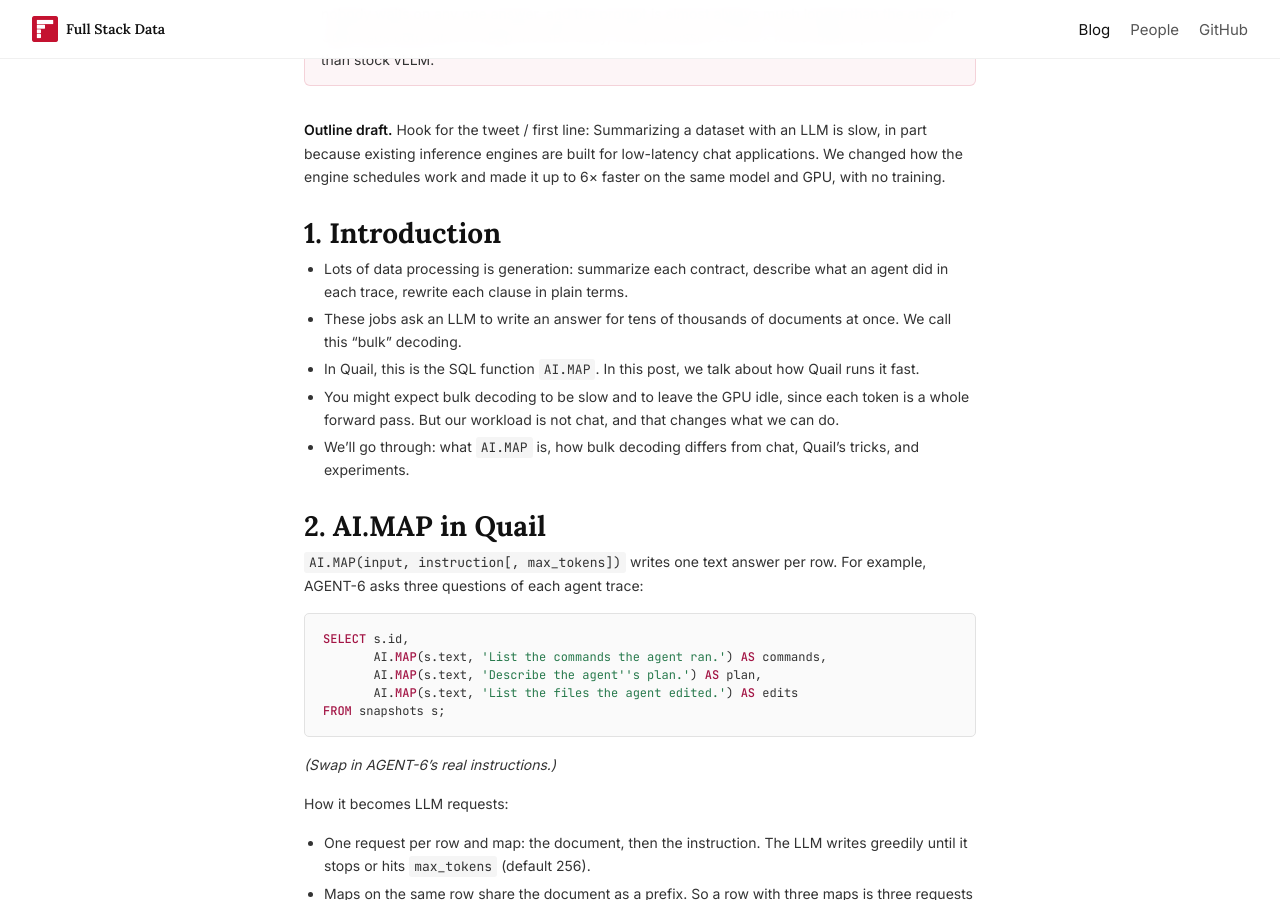
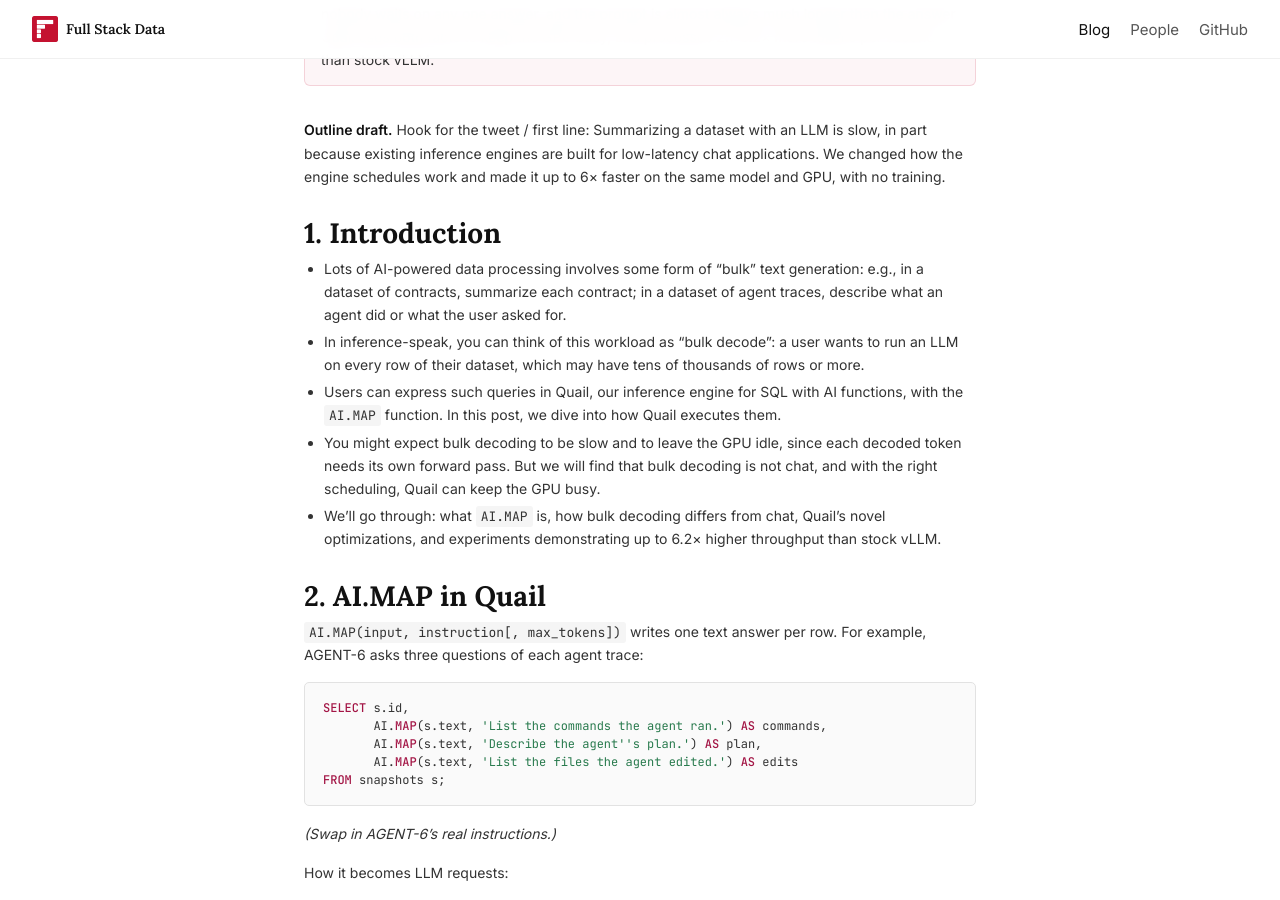
Before and after one commit to fsdatalab/fsdatalab.github.io, a Jekyll site: the page built from _posts/2026-11-03-ai-map.md, in a window 1280 px wide and 900 px high, scrolled down 419 px. Built offline with Jekyll 4.4.1, drawn with Linux system fonts in a browser that asks for light colours.

Commit message:
Rewrite the AI.MAP post's introduction
Co-Authored-By: Claude Opus 5.5 <noreply@anthropic.com>
Claude-Session: https://claude.ai/code/session_012G22YMQssRfNYLRetzTaCz

```diff
--- a/_posts/2026-11-03-ai-map.md
+++ b/_posts/2026-11-03-ai-map.md
@@ -16,11 +16,11 @@ description: "Outline draft: how Quail runs LLM summaries over a whole dataset u
 
 # 1. Introduction
 
-- Lots of data processing is generation: summarize each contract, describe what an agent did in each trace, rewrite each clause in plain terms.
-- These jobs ask an LLM to write an answer for tens of thousands of documents at once. We call this "bulk" decoding.
-- In Quail, this is the SQL function `AI.MAP`. In this post, we talk about how Quail runs it fast.
-- You might expect bulk decoding to be slow and to leave the GPU idle, since each token is a whole forward pass. But our workload is not chat, and that changes what we can do.
-- We'll go through: what `AI.MAP` is, how bulk decoding differs from chat, Quail's tricks, and experiments.
+- Lots of AI-powered data processing involves some form of "bulk" text generation: e.g., in a dataset of contracts, summarize each contract; in a dataset of agent traces, describe what an agent did or what the user asked for.
+- In inference-speak, you can think of this workload as "bulk decode": a user wants to run an LLM on every row of their dataset, which may have tens of thousands of rows or more.
+- Users can express such queries in Quail, our inference engine for SQL with AI functions, with the `AI.MAP` function. In this post, we dive into how Quail executes them.
+- You might expect bulk decoding to be slow and to leave the GPU idle, since each decoded token needs its own forward pass. But we will find that bulk decoding is not chat, and with the right scheduling, Quail can keep the GPU busy.
+- We'll go through: what `AI.MAP` is, how bulk decoding differs from chat, Quail's novel optimizations, and experiments demonstrating up to 6.2× higher throughput than stock vLLM.
 
 # 2. AI.MAP in Quail
 
```
